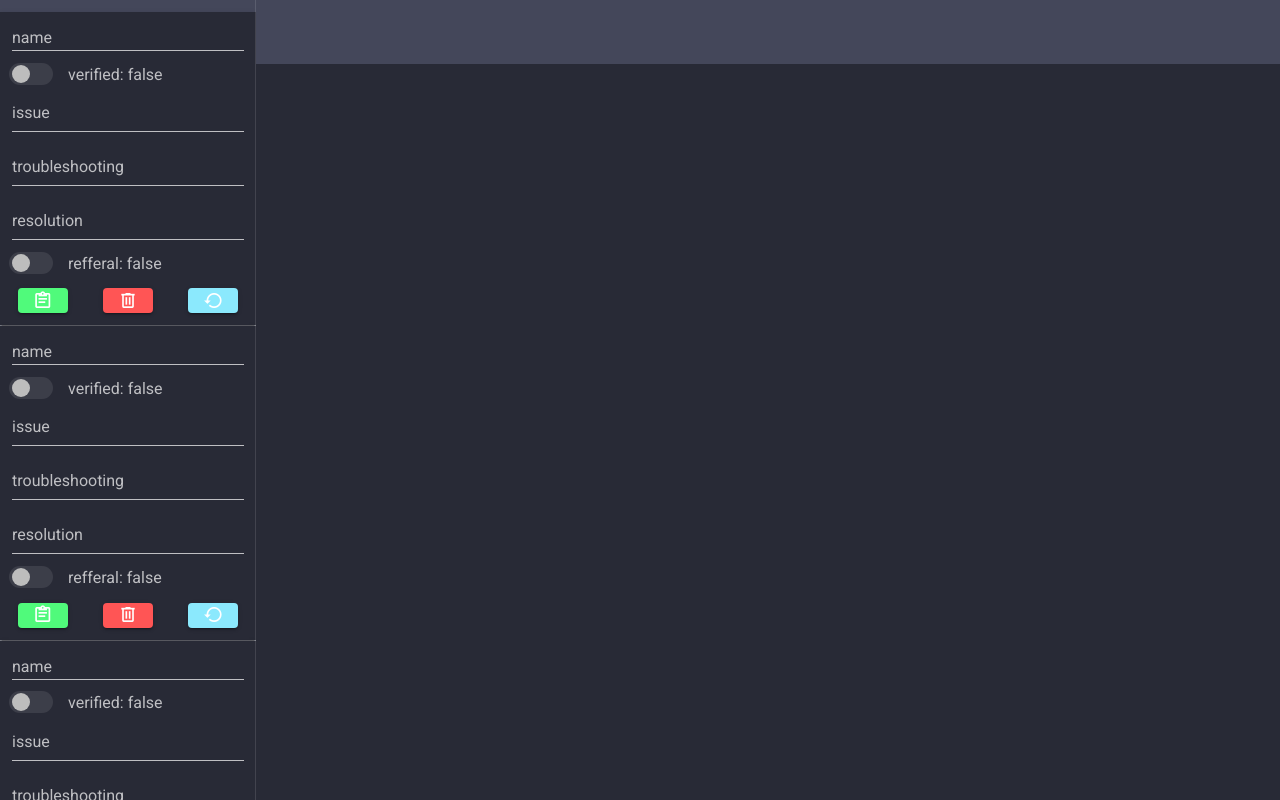
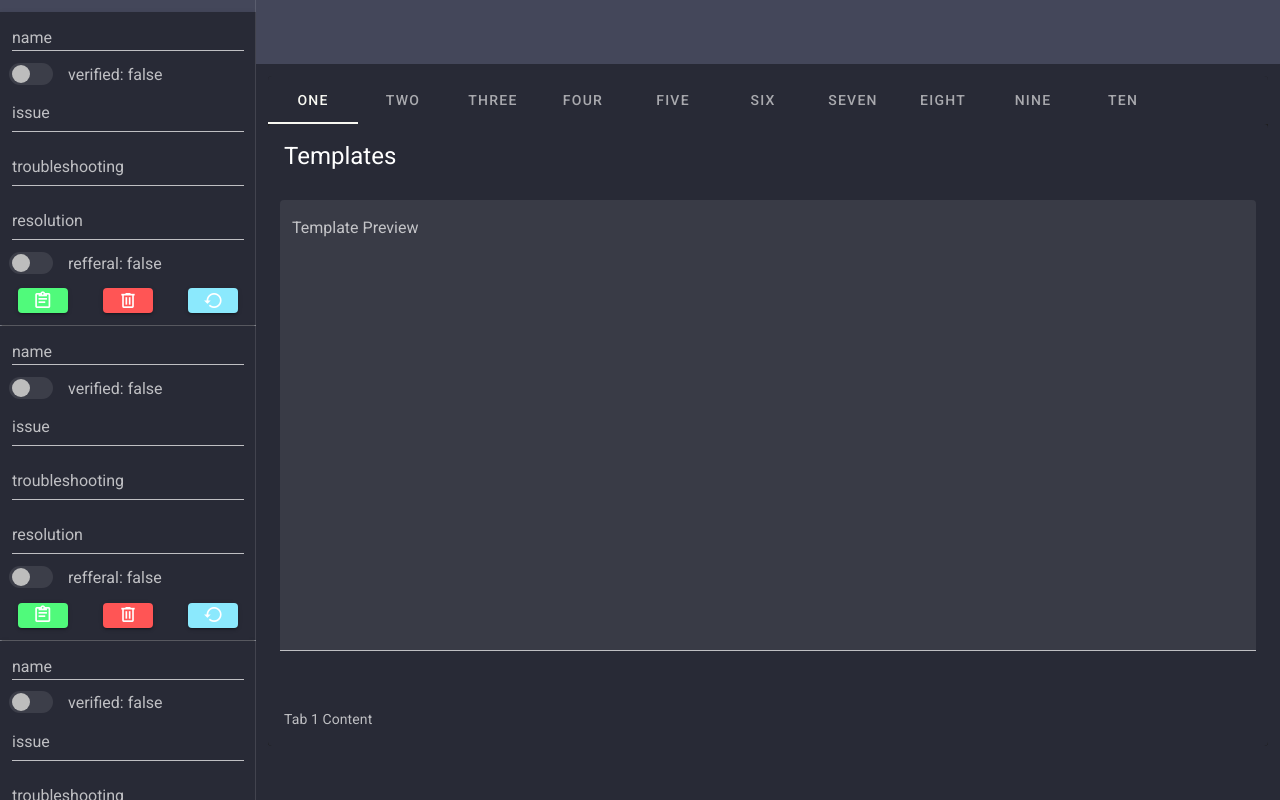
Before and after one commit to neb-dev/chat-wizard, a Vue app: page / in a window 1280 px wide. Built offline with nearby package versions, Linux system fonts and the light colour scheme.

Commit message:
updated file structure, new scriptpreview component

```diff
--- a/src/App.vue
+++ b/src/App.vue
@@ -15,18 +15,22 @@
     <!-- Sizes your content based upon application components -->
     <v-main class="background">
       <!-- Provides the application the proper gutter -->
-      <v-container fluid></v-container>
+      <v-container fluid>
+        <script-tabs dark />
+      </v-container>
     </v-main>
   </v-app>
 </template>
 
 <script>
 import Notepad from "./components/Notepad.vue";
+import ScriptTabs from "./components/script/ScriptTabs.vue";
 
 export default {
   name: "App",
   components: {
-    Notepad
+    Notepad,
+    ScriptTabs
   },
   data: () => ({
     //
--- /dev/null
+++ b/src/components/script/ScriptPreview.vue
@@ -0,0 +1,15 @@
+<template>
+  <v-container>
+    <v-row>
+      <v-col>
+        <v-textarea
+          filled
+          label="Template Preview"
+          auto-grow
+          height="450px"
+          value=""
+        ></v-textarea>
+      </v-col>
+    </v-row>
+  </v-container>
+</template>
--- a/src/components/ScriptTabs.vue
+++ b/src/components/script/ScriptTabs.vue
@@ -1,6 +1,6 @@
 <template>
-  <v-card>
-    <v-tabs v-model="tab" background-color="primary" dark>
+  <v-card flat>
+    <v-tabs v-model="tab" background-color="background">
       <v-tab v-for="item in items" :key="item.tab">
         {{ item.tab }}
       </v-tab>
@@ -8,7 +8,11 @@
 
     <v-tabs-items v-model="tab">
       <v-tab-item v-for="item in items" :key="item.tab">
-        <v-card flat>
+        <v-card flat class="background">
+          <v-card-title class="headline">
+            {{ item.title }}
+          </v-card-title>
+          <script-preview />
           <v-card-text>{{ item.content }}</v-card-text>
         </v-card>
       </v-tab-item>
@@ -17,12 +21,16 @@
 </template>
 
 <script>
+import ScriptPreview from "./ScriptPreview.vue";
 export default {
+  components: {
+    ScriptPreview
+  },
   data() {
     return {
       tab: null,
       items: [
-        { tab: "One", content: "Tab 1 Content" },
+        { tab: "One", title: "Templates", content: "Tab 1 Content" },
         { tab: "Two", content: "Tab 2 Content" },
         { tab: "Three", content: "Tab 3 Content" },
         { tab: "Four", content: "Tab 4 Content" },
```
